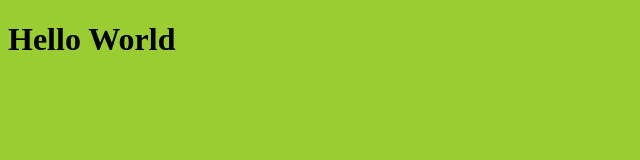
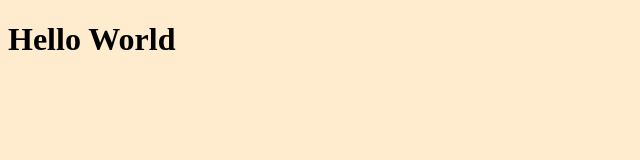
Before and after one commit to 92Chetan/Test_Project_Gitpush, a plain HTML site: page index.html in a window 1280 px wide. Shown: the whole page, without its empty margins (0-640 px from the left). Drawn offline with Linux system fonts and the light colour scheme.

Commit message:
Color change commit2

```diff
--- a/style.css
+++ b/style.css
@@ -1,3 +1,3 @@
 body{
-    background-color:yellowgreen;
+    background-color:blanchedalmond;
 }
```
